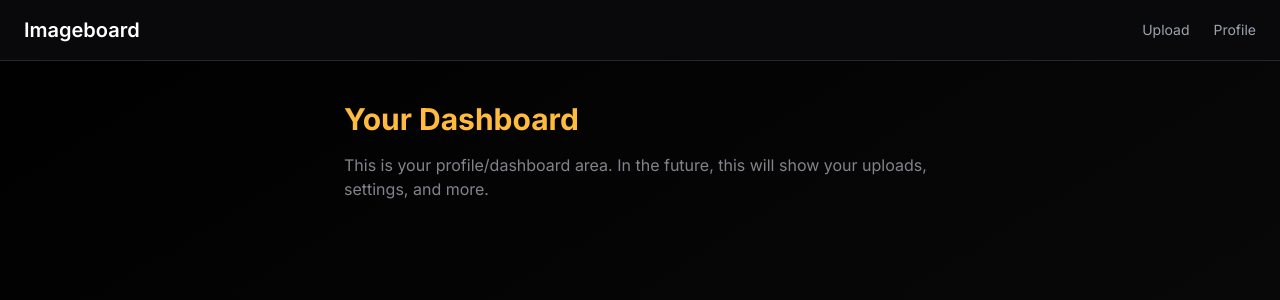
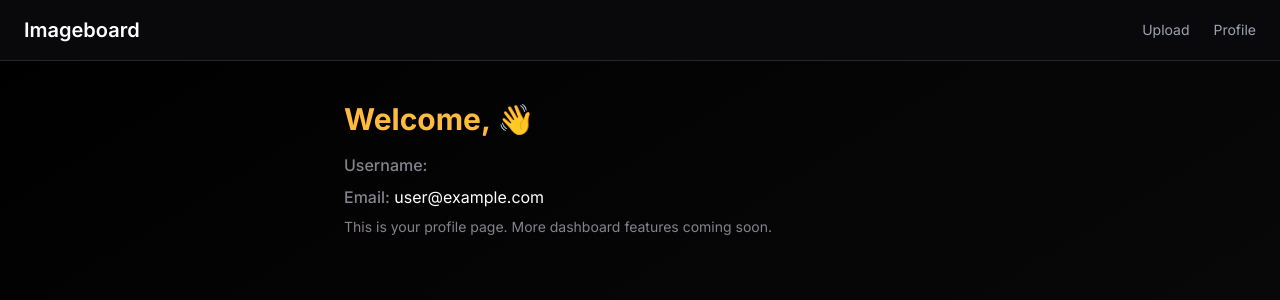
Before and after one commit to WWYDF/BooruParty, a Next.js app: page /profile in a window 1280 px wide. Shown: the top 300 px of the page. Built offline with nearby package versions, Linux system fonts and the light colour scheme; no server answers; sample sign-in values are in the browser's storage.

Commit message:
anonymous uploads and progress

```diff
--- a/src/app/api/auth/register/route.ts
+++ b/src/app/api/auth/register/route.ts
@@ -1,6 +1,6 @@
 import { NextResponse } from 'next/server';
+import { hash } from 'bcryptjs';
 import { PrismaClient } from '@prisma/client';
-import { hash } from 'bcryptjs';
 
 const prisma = new PrismaClient();
 
--- a/src/app/api/files/upload/route.ts
+++ b/src/app/api/files/upload/route.ts
@@ -33,8 +33,15 @@ export async function POST(req: NextRequest) {
 
     const buffers: Buffer[] = []
     let originalFilename = ''
+    let anonymous = false // default
 
     const fileProcessed = new Promise((resolve, reject) => {
+      busboy.on('field', (fieldname, value) => {
+        if (fieldname === 'anonymous') {
+          anonymous = value === 'true'
+        }
+      })
+
       busboy.on('file', (_name, file, info) => {
         originalFilename = info.filename
         file.on('data', (data) => buffers.push(data))
@@ -60,7 +67,7 @@ export async function POST(req: NextRequest) {
       data: {
         fileName: '', // temporary
         uploadedBy: session.user.id,
-        anonymous: false,
+        anonymous,
         safety: 'safe',
         tags: [],
         sources: [],
--- a/src/app/profile/page.tsx
+++ b/src/app/profile/page.tsx
@@ -1,14 +1,35 @@
+import { getServerSession } from 'next-auth';
+import { authOptions } from '@/app/api/auth/[...nextauth]/route';
+import { redirect } from 'next/navigation';
 import Navbar from '@/components/clientSide/Navbar';
 
-export default function DashboardPage() {
+export default async function DashboardPage() {
+  const session = await getServerSession(authOptions);
+
+  if (!session) {
+    redirect('/login'); // protect this page
+  }
+
   return (
     <main className="min-h-screen bg-background text-foreground">
       <Navbar />
       <section className="p-10 max-w-2xl mx-auto">
-        <h1 className="text-3xl font-bold text-accent mb-4">Your Dashboard</h1>
-        <p className="text-subtle">
-          This is your profile/dashboard area. In the future, this will show your uploads, settings, and more.
-        </p>
+        <h1 className="text-3xl font-bold text-accent mb-4">
+          Welcome, {session.user.username} 👋
+        </h1>
+        <div className="space-y-2">
+          <p>
+            <span className="font-medium text-subtle">Username:</span>{' '}
+            {session.user.username}
+          </p>
+          <p>
+            <span className="font-medium text-subtle">Email:</span>{' '}
+            {session.user.email}
+          </p>
+          <p className="text-subtle text-sm">
+            This is your profile page. More dashboard features coming soon.
+          </p>
+        </div>
       </section>
     </main>
   );
--- a/src/components/clientSide/Uploads/SortableUploads.tsx
+++ b/src/components/clientSide/Uploads/SortableUploads.tsx
@@ -8,9 +8,10 @@ type Props = {
   id: string
   preview: string
   name: string
+  isUploading?: boolean
 }
 
-export const SortableUploads = ({ id, preview, name }: Props) => {
+export const SortableUploads = ({ id, preview, name, isUploading }: Props) => {
   const { attributes, listeners, setNodeRef, transform, transition } = useSortable({ id })
 
   const style = {
@@ -28,6 +29,10 @@ export const SortableUploads = ({ id, preview, name }: Props) => {
     >
       <img src={preview} alt={name} className="w-16 h-16 object-cover rounded-lg" />
       <span className="text-sm text-subtle">{name}</span>
+
+      {isUploading && (
+        <div className="ml-auto text-accent animate-pulse text-sm">Uploading…</div>
+      )}
     </motion.li>
   )
 }
--- a/src/components/clientSide/Uploads/UploadQueue.tsx
+++ b/src/components/clientSide/Uploads/UploadQueue.tsx
@@ -17,6 +17,8 @@ export default function UploadQueue() {
   const [queue, setQueue] = useState<UploadFile[]>([])
   const [uploading, setUploading] = useState(false)
   const idCounter = useRef(0)
+  const [anonymous, setAnonymous] = useState(false)
+  const [uploadingIndex, setUploadingIndex] = useState<number | null>(null)
 
   const onDrop = (acceptedFiles: File[]) => {
     const validTypes = ['image/', 'video/']
@@ -53,25 +55,33 @@ export default function UploadQueue() {
   }
 
   const handleSubmit = async () => {
-    if (uploading) return
+    if (uploading || queue.length === 0) return
+
     setUploading(true)
+    const queueCopy = [...queue] // avoid modifying original while looping
 
-    for (const item of queue) {
+    for (let i = 0; i < queueCopy.length; i++) {
+      const item = queueCopy[i]
+      setUploadingIndex(i)
+
       const formData = new FormData()
       formData.append('file', item.file)
+      formData.append('anonymous', anonymous.toString())
 
       try {
         await fetch('/api/files/upload', {
           method: 'POST',
           body: formData,
         })
-        // optionally: show success per item
+
+        setQueue((prev) => prev.filter((f) => f.id !== item.id)) // safely remove
       } catch (err) {
         console.error(`Failed to upload ${item.file.name}`, err)
       }
     }
 
     setUploading(false)
+    setUploadingIndex(null)
   }
 
   return (
@@ -86,12 +96,31 @@ export default function UploadQueue() {
         <p className="text-subtle">Drag and drop your images, videos or gifs here</p>
       </div>
 
+      <div className="mt-4 mb-2 flex items-center gap-2">
+        <input
+          type="checkbox"
+          id="anonymous"
+          checked={anonymous}
+          onChange={(e) => setAnonymous(e.target.checked)}
+          className="accent"
+        />
+        <label htmlFor="anonymous" className="text-subtle">
+          Upload anonymously
+        </label>
+      </div>
+
       {queue.length > 0 && (
         <DndContext sensors={sensors} collisionDetection={closestCenter} onDragEnd={handleDragEnd}>
           <SortableContext items={queue.map(item => item.id)} strategy={verticalListSortingStrategy}>
             <motion.ul layout className="mt-6 space-y-3">
-              {queue.map(item => (
-                <SortableUploads key={item.id} id={item.id} preview={item.preview} name={item.file.name} />
+              {queue.map((item, i) => (
+                <SortableUploads
+                  key={item.id}
+                  id={item.id}
+                  preview={item.preview}
+                  name={item.file.name}
+                  isUploading={uploadingIndex === i}
+                />
               ))}
             </motion.ul>
           </SortableContext>
```
